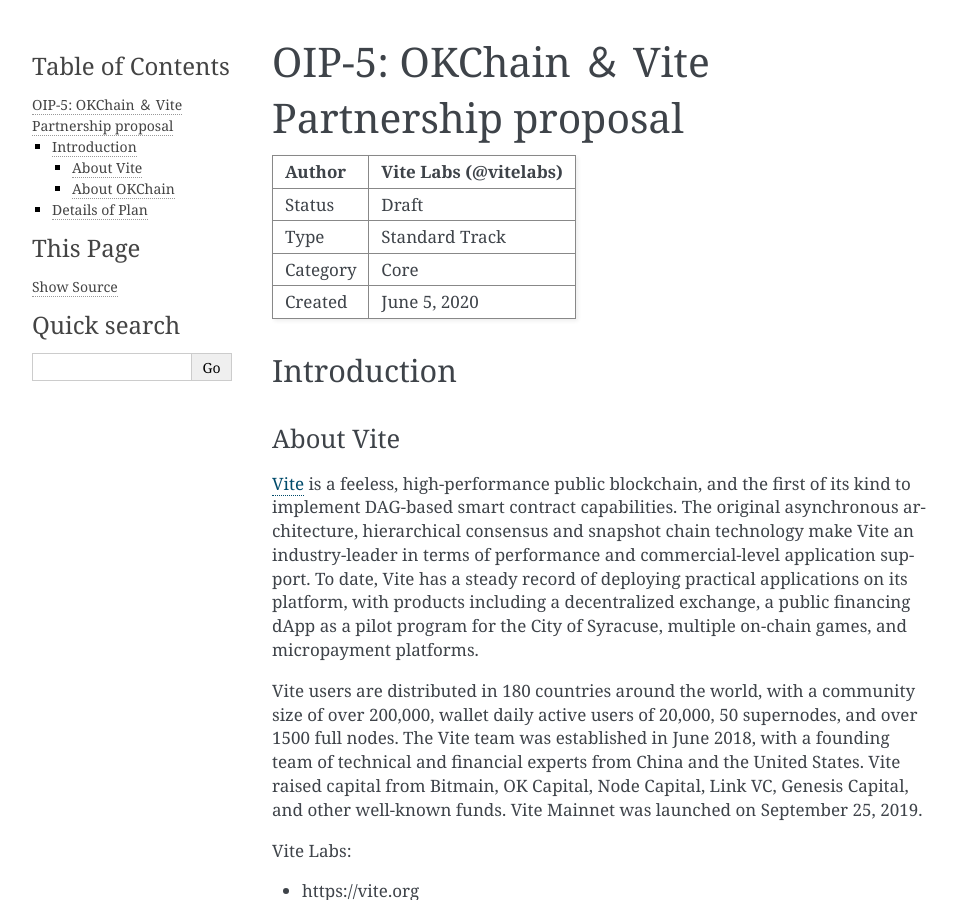
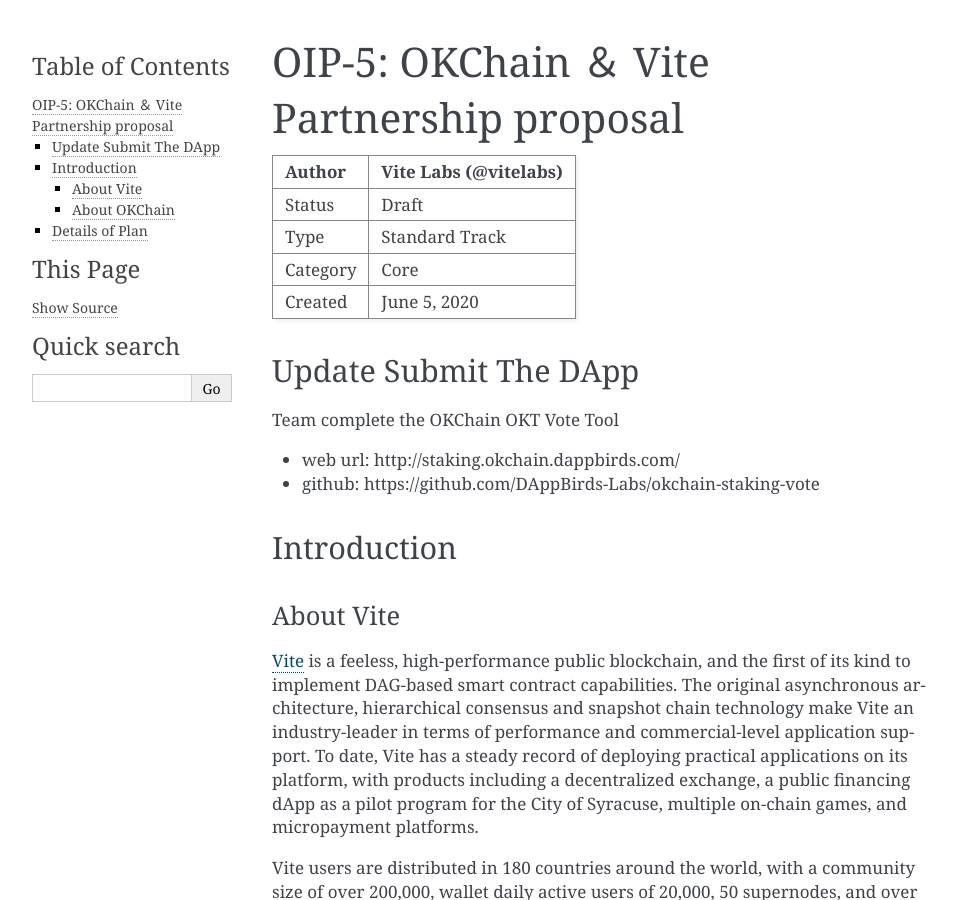
Before and after one commit to okx/KIPs, a Sphinx documentation site: the page built from docs/draft/OIP-5.md, in a window 1280 px wide and 900 px high. Shown: the whole window, without its empty margins (148-1105 px from the left). Built offline with Sphinx 7.4.7, drawn with Linux system fonts in a browser that asks for light colours.

Commit message:
OIP-5 complete

```diff
--- a/docs/draft/OIP-5.md
+++ b/docs/draft/OIP-5.md
@@ -7,6 +7,13 @@
 | Type     | Standard Track         |
 | Category | Core                   |
 | Created  | June 5, 2020           |
+
+## Update Submit The DApp
+
+Team complete the OKChain OKT Vote Tool
+
+- web url: http://staking.okchain.dappbirds.com/
+- github: https://github.com/DAppBirds-Labs/okchain-staking-vote
 
 ## Introduction
 
```
